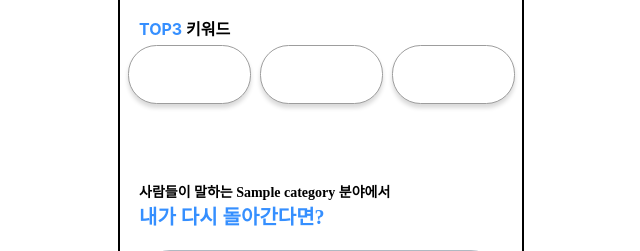
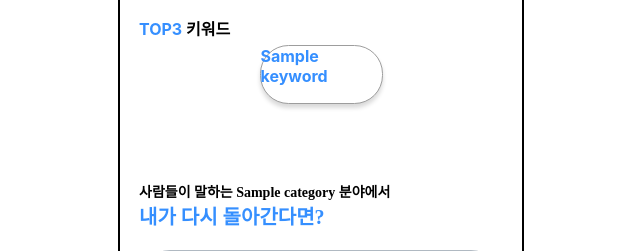
Before and after one commit to dearmytwilight/2025-herethon-6, a Django app: template templates/moment_list.html in a window 1280 px wide. Shown: the part 267-518 px from the top of the page, without its empty margins (319-959 px from the left). Run offline with Django 5.2, Linux system fonts and the light colour scheme; tables that the repository leaves empty hold one stand-in row (values such as "Sample post"); the template is opened without the code that fills it: values that come from a table or form of the project are taken from there, most other values are stand-ins (such as "Sample title", 1, 10 or a date in 2020).

Commit message:
분야 카테고리 숫자로 뜨는 거 이름으로 뜨게 수정

```diff
--- a/templates/moment_list.html
+++ b/templates/moment_list.html
@@ -32,15 +32,22 @@
             <div class="top3">
                 <p class="top3-name">TOP3&nbsp;<span id="keyword">키워드</span></p>
                 <div class="list">
-                    <div class="box"></div>
-                    <div class="box"></div>
-                    <div class="box"></div>
+                    {% if top_keywords %}
+                        {% for keyword in top_keywords %}
+                            <div class="box">{{ keyword }}</div>
+                        {% endfor %}
+                    {% else %}
+                        <div class="box">아직이에요</div>
+                        <div class="box">글작성을</div>
+                        <div class="box">해보세요!</div>
+                    {% endif %}
                 </div>
             </div>
 
+
             <div class="if-content">
                 <!--category_name 데이터 삽입-->
-                사람들이 말하는 {{ selected_category }} 분야에서
+                사람들이 말하는 {{ selected_category.name }} 분야에서
                 <span class="highlight">내가 다시 돌아간다면?</span>
 
                 <!--if 글 목록-->
@@ -71,6 +78,7 @@
                     </a>
                 </div>
                 <hr />
+
                 <!--img, title 데이터 삽입-->
                 {% for moment in moments %}
                 <div class="moment">
```
